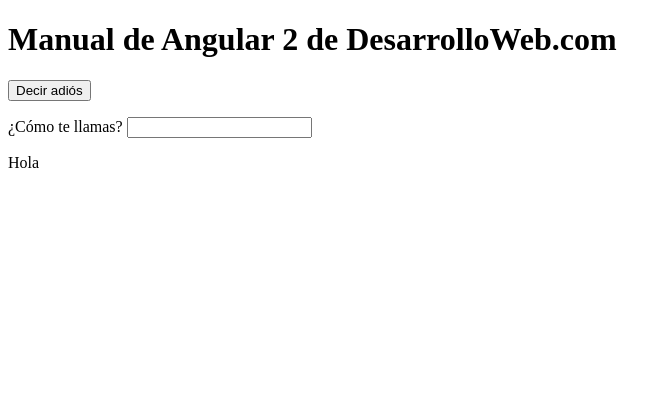
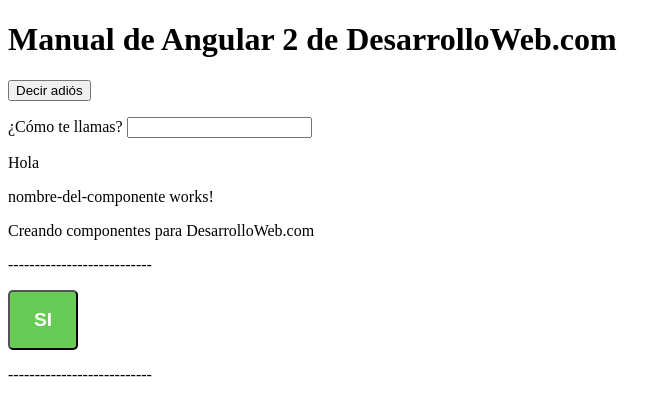
Before and after one commit to alu0100819182/Pr-cticas-Angular2, an Angular app in the folder pr-angular2/: page / in a window 1280 px wide. Shown: the top 416 px of the page, without its empty margins (0-671 px from the left). Built offline with nearby package versions, Linux system fonts and the light colour scheme.

Commit message:
Todos los componentes funcionando a la vez

```diff
--- a/pr-angular2/src/app/app.component.html
+++ b/pr-angular2/src/app/app.component.html
@@ -10,3 +10,7 @@
 <!--Binding-->
 <p>¿Cómo te llamas?  <input type="text" [(ngModel)]="quien"></p>
 <p>Hola {{quien}}</p>
+
+<app-ejemplo></app-ejemplo>
+<app-boton-sino></app-boton-sino>
+<app-listado-preguntas></app-listado-preguntas>
--- a/pr-angular2/src/app/boton/boton.component.html
+++ b/pr-angular2/src/app/boton/boton.component.html
@@ -4,3 +4,4 @@
           {{texto}}
   </button>
 </p>
+<p>---------------------------</p>
--- a/pr-angular2/src/app/ejemplo/ejemplo.component.html
+++ b/pr-angular2/src/app/ejemplo/ejemplo.component.html
@@ -1,6 +1,5 @@
-<p>
-  nombre-del-componente works!
-</p>
-<p>
-  {{ dato }}
-</p>
+<p>nombre-del-componente works!</p>
+
+<p> {{ dato }} </p>
+
+<p>---------------------------</p>
--- a/pr-angular2/src/index.html
+++ b/pr-angular2/src/index.html
@@ -9,8 +9,5 @@
 </head>
 <body>
   <app-root>Loading...</app-root>
-  <app-ejemplo></app-ejemplo>
-  <app-boton-sino></app-boton-sino>
-  <app-listado-preguntas></app-listado-preguntas>
 </body>
 </html>
```
Also changed, not shown: pr-angular2/TutorialPropioAngular2.txt.
